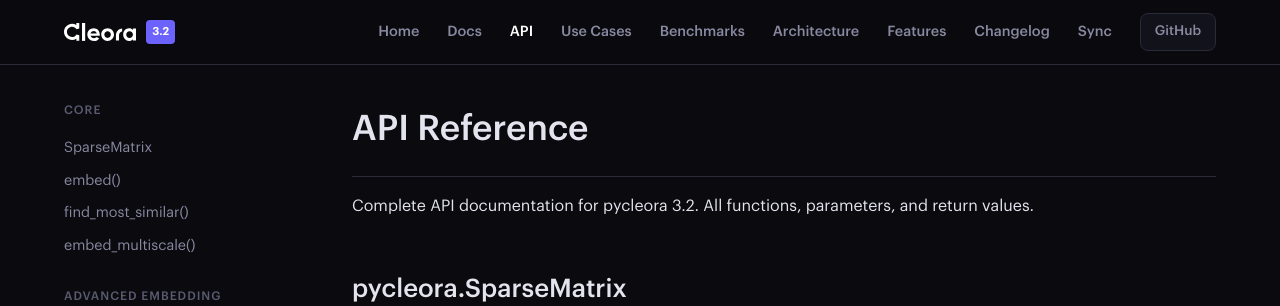
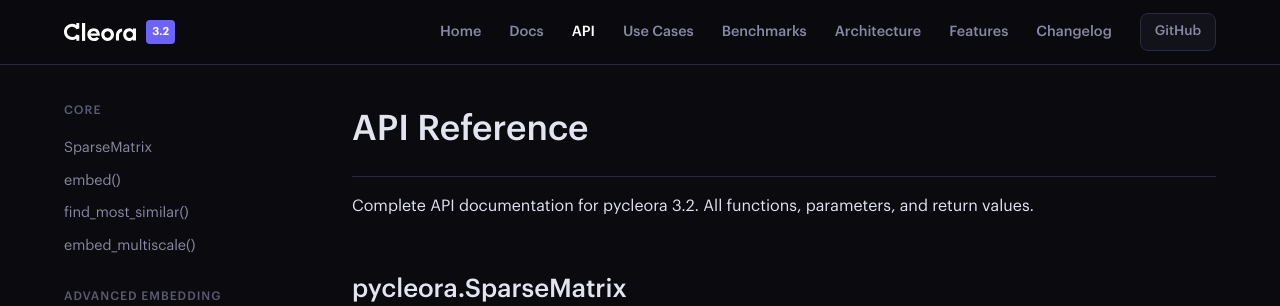
Before and after one commit to BaseModelAI/cleora, a Flask app: page /api in a window 1280 px wide. Shown: the top 306 px of the page. Run offline with Flask 2, Linux system fonts and the light colour scheme; some libraries are stand-ins or nearby versions.

Commit message:
Remove the sync tab from the navigation bar
Delete the anchor tag for the sync tab from the base HTML template.

Replit-Commit-Author: Agent
Replit-Commit-Session-Id: ec794acd-c4a5-47f6-b906-d70ac3c316ee
Replit-Commit-Checkpoint-Type: full_checkpoint
Replit-Commit-Event-Id: 1975594b-901b-4c64-b160-a54417947285
Replit-Commit-Screenshot-Url: https://storage.googleapis.com/screenshot-production-us-central1/28ec11df-9ccf-40bc-9ff4-d0523e5b6a98/ec794acd-c4a5-47f6-b906-d70ac3c316ee/wvojHKs
Replit-Helium-Checkpoint-Created: true

```diff
--- a/website/templates/base.html
+++ b/website/templates/base.html
@@ -31,7 +31,6 @@
                 <a href="/architecture" class="{% if active == 'architecture' %}active{% endif %}">Architecture</a>
                 <a href="/features" class="{% if active == 'features' %}active{% endif %}">Features</a>
                 <a href="/changelog" class="{% if active == 'changelog' %}active{% endif %}">Changelog</a>
-                <a href="/sync" class="{% if active == 'sync' %}active{% endif %}">Sync</a>
                 <a href="https://github.com/pycleora/pycleora" class="nav-github" target="_blank">GitHub</a>
             </div>
         </div>
```
